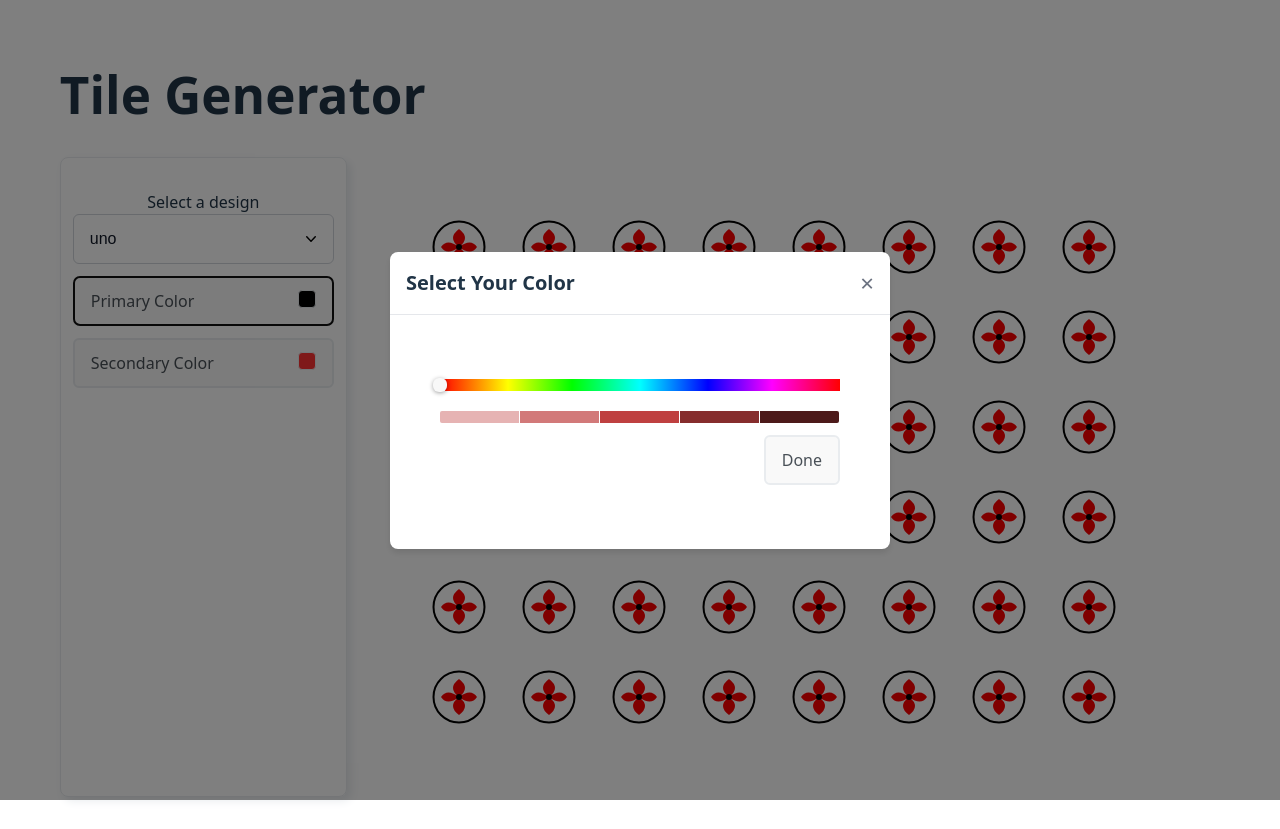
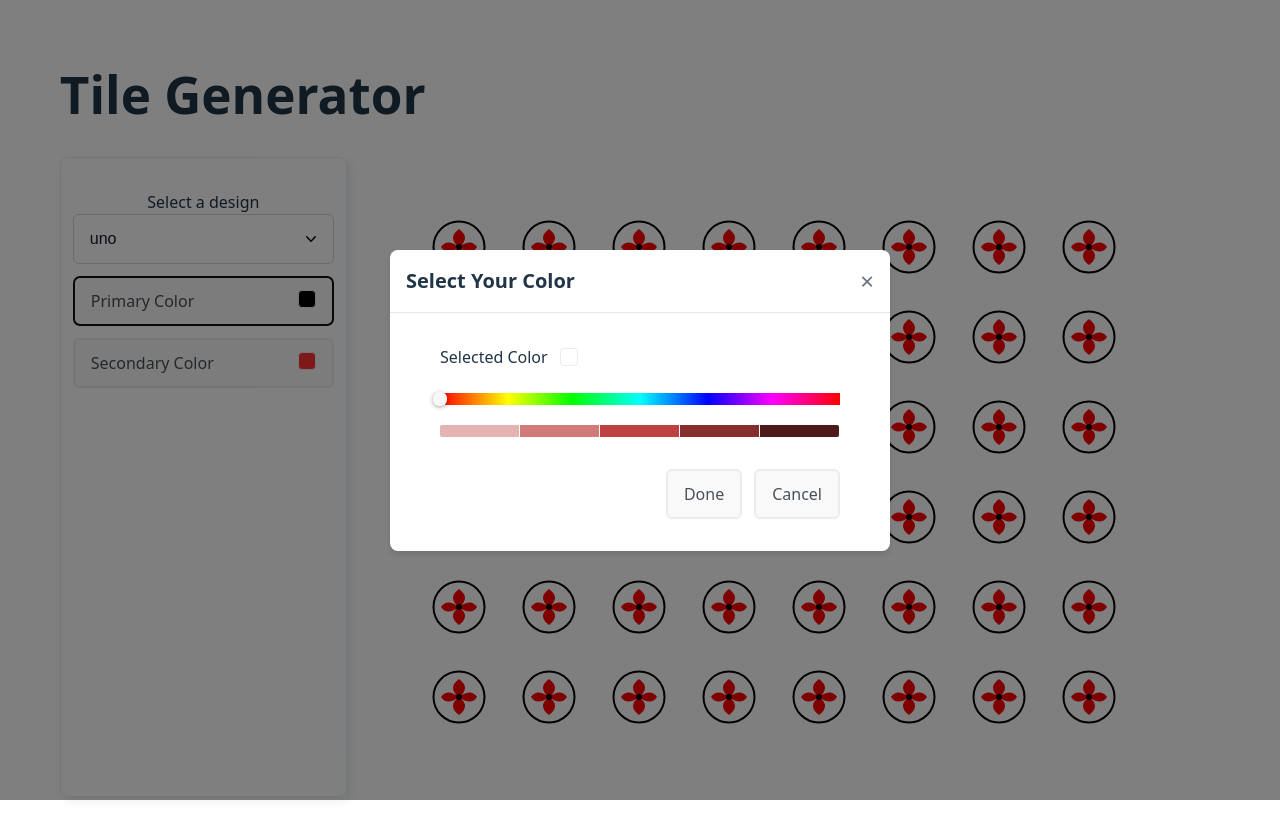
Before and after one commit to catalinasy/tile-generator, a React (Vite) app: page / in a window 1280 px wide. Both pictures are taken after a click on the button "Primary Color". Built offline with nearby package versions, Linux system fonts and the light colour scheme.

Commit message:
adds color changing display

```diff
--- a/src/Components/ColorSelectionModal/index.tsx
+++ b/src/Components/ColorSelectionModal/index.tsx
@@ -1,4 +1,4 @@
-import React, { useEffect } from 'react';
+import React, { useCallback, useEffect, useState } from 'react';
 import { SliderPicker } from 'react-color';
 import {
   ModalBody,
@@ -8,8 +8,10 @@ import {
   ModalHeader,
   CloseButton,
   ButtonContainer,
+  ColorDisplayContainer,
 } from './styles';
 import { Button } from '../Button';
+import { ColorSelected } from '../SettingNavbar/styles';
 
 interface ModalProps {
   isOpen: boolean;
@@ -24,6 +26,8 @@ export const ColorSelectionModal: React.FC<ModalProps> = ({
   color,
   setColor,
 }) => {
+  const [localColor, setLocalColor] = useState(color);
+
   useEffect(() => {
     const handleEscape = (e: KeyboardEvent) => {
       if (e.key === 'Escape') {
@@ -44,6 +48,11 @@ export const ColorSelectionModal: React.FC<ModalProps> = ({
     };
   }, [isOpen, onClose]);
 
+  const handleConfirm = useCallback(() => {
+    setColor(localColor);
+    onClose();
+  }, [localColor]);
+
   if (!isOpen) return null;
 
   return (
@@ -57,14 +66,19 @@ export const ColorSelectionModal: React.FC<ModalProps> = ({
           </CloseButton>
         </ModalHeader>
         <ModalBody>
+          <ColorDisplayContainer>
+            <span>Selected Color</span>
+            <ColorSelected background={localColor} />
+          </ColorDisplayContainer>
           <SliderPicker
-            color={color}
+            color={localColor}
             onChangeComplete={(color) => {
-              setColor(color.hex);
+              setLocalColor(color.hex);
             }}
           />
           <ButtonContainer>
-            <Button onClick={onClose}>Done</Button>
+            <Button onClick={handleConfirm}>Done</Button>
+            <Button onClick={onClose}>Cancel</Button>
           </ButtonContainer>
         </ModalBody>
       </ModalContainer>
--- a/src/Components/ColorSelectionModal/styles.ts
+++ b/src/Components/ColorSelectionModal/styles.ts
@@ -53,11 +53,19 @@ export const ModalBody = styled.div`
   padding: 16px;
   width: 80%;
   margin: auto;
-  padding: 4rem 0;
+  padding: 2rem 0 2rem 0;
 `;
 
 export const ButtonContainer = styled.div`
   display: flex;
   justify-content: flex-end;
-  padding-top: 12px;
+  gap: 12px;
+  padding-top: 2rem;
 `;
+
+export const ColorDisplayContainer = styled.div`
+  display: flex;
+  gap: 12px;
+  padding-bottom: 24px;
+  align-items: center;
+`;
```
